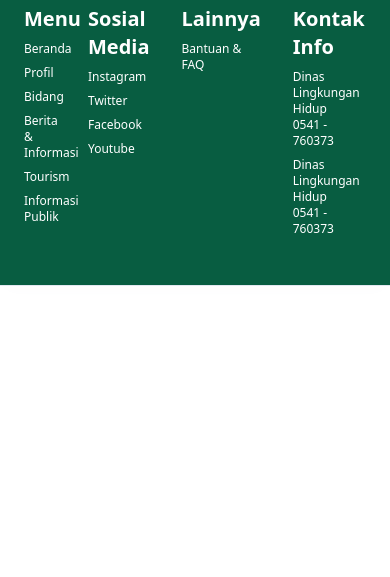
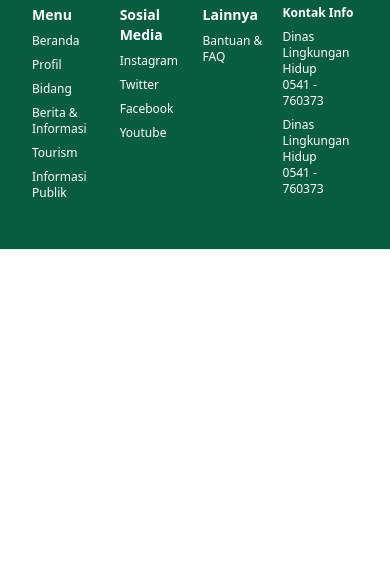
Before and after one commit to MPutraWibisono/project-pkl, a website: page index.html in a window 390 px wide. Shown: the part 317-894 px from the top of the page. Drawn offline with Linux system fonts and the light colour scheme.

Commit message:
update: responsive

```diff
--- a/index.html
+++ b/index.html
@@ -110,7 +110,7 @@
             </nav>
         </div>
         <footer class="bg-base">
-            <div class="px-6 py-12 grid grid-cols-2 sm:grid-cols-6 gap-x-8">
+            <div class="px-6 py-12 grid md:grid-cols-6">
                 <div class="col-span-6 md:col-span-2 flex flex-row md:flex-col" style="margin-bottom: 20px;">
                     <div class="object-cover">
                         <img src="/assets/logo-dlh.png" alt="logo-dlh" width="60" height="60" />
@@ -124,16 +124,16 @@
                             <i class="fa-regular fa-envelope"></i>
                             <p class="px-2">disporaparsmd22@gmail.com</p>
                         </div>
-                        <div class="text-white text-xs" id="footer-location">
-                            <p>
+                        <div class="text-wrap text-white text-xs" id="footer-location">
+                            <p class="">
                                 Jl. MT. Haryono, Kel Air Putih, Kec. Samarinda Ulu,
                                 Samarinda 75124
                             </p>
                         </div>
                     </div>
                 </div>
-                <div class="flex flex-col gap-y-2 col-span-2 md:col-span-1 text-white text-xs" id="footer-menu">
-                    <p class="font-bold text-xl">Menu</p>
+                <div class="flex  px-2 flex-col gap-y-2 col-span-2 md:col-span-1 text-white text-xs" id="footer-menu">
+                    <p class="font-bold text-sm md:text-xl">Menu</p>
                     <a href="#">Beranda</a>
                     <a href="">Profil</a>
                     <a href="">Bidang</a>
@@ -141,19 +141,19 @@
                     <a href="">Tourism</a>
                     <a href="">Informasi Publik</a>
                 </div>
-                <div class="flex flex-col gap-y-2 text-white text-xs" id="footer-social-media">
-                    <p class="font-bold text-xl">Sosial Media</p>
+                <div class="flex flex-col gap-y-2 px-2 text-white text-xs" id="footer-social-media">
+                    <p class="font-bold text-sm md:text-xl">Sosial Media</p>
                     <a href="#">Instagram</a>
                     <a href="">Twitter</a>
                     <a href="">Facebook</a>
                     <a href="">Youtube</a>
                 </div>
-                <div class="flex flex-col gap-y-2 text-white text-xs" id="footer-lainnya">
-                    <p class="font-bold text-xl">Lainnya</p>
+                <div class="flex flex-col gap-y-2  px-2 text-white text-xs" id="footer-lainnya">
+                    <p class="font-bold text-sm md:text-xl">Lainnya</p>
                     <a href="#">Bantuan & FAQ</a>
                 </div>
-                <div class="flex flex-col gap-y-2 text-white text-xs" id="footer-kontak">
-                    <p class="font-bold text-xl">Kontak Info</p>
+                <div class="flex flex-col gap-y-2 px-2 text-white text-xs" id="footer-kontak">
+                    <p class="font-bold md:text-xl">Kontak Info</p>
                     <div>
                         <p>Dinas Lingkungan Hidup</p>
                         <p>0541 - 760373</p>
```
Also changed, not shown: output.css.
